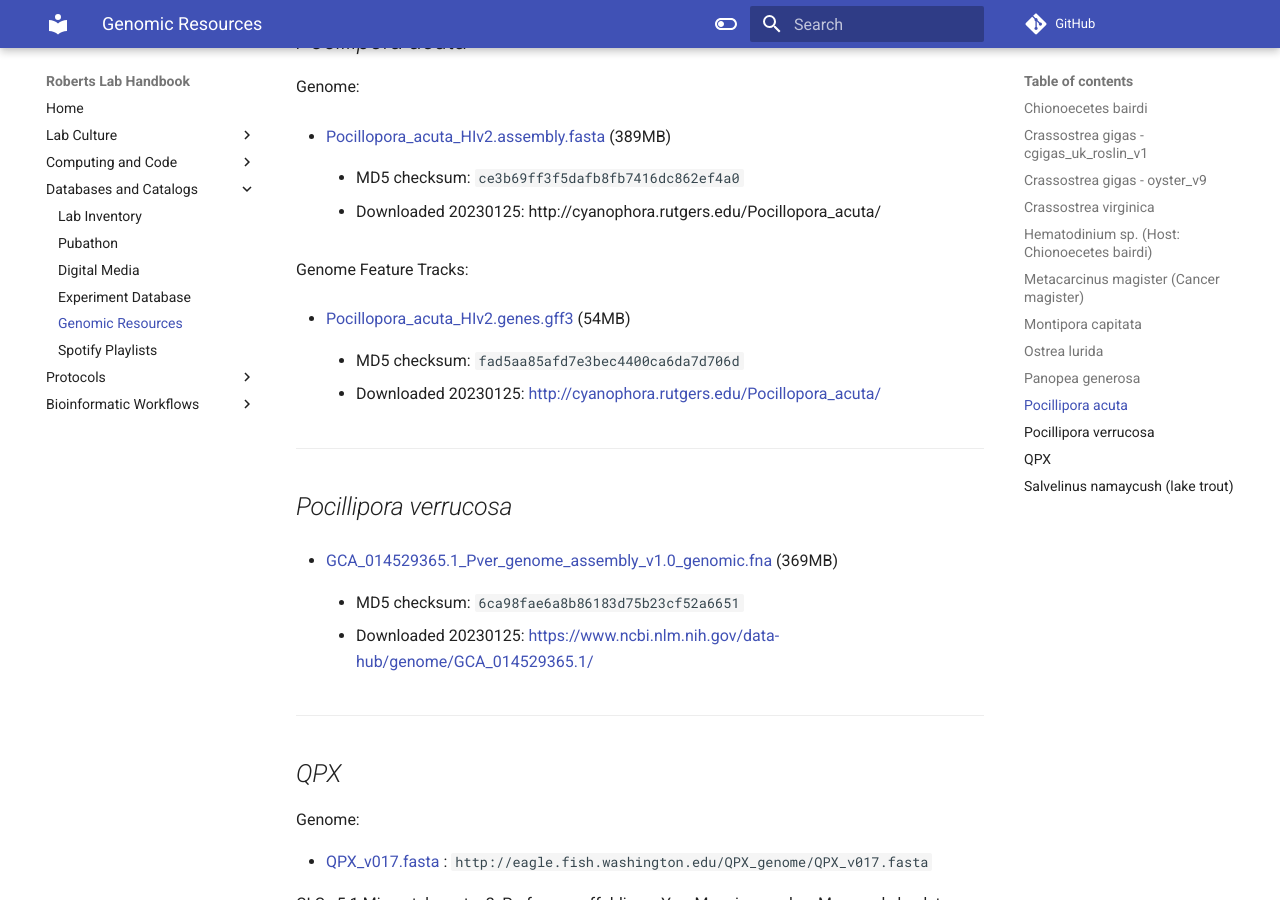
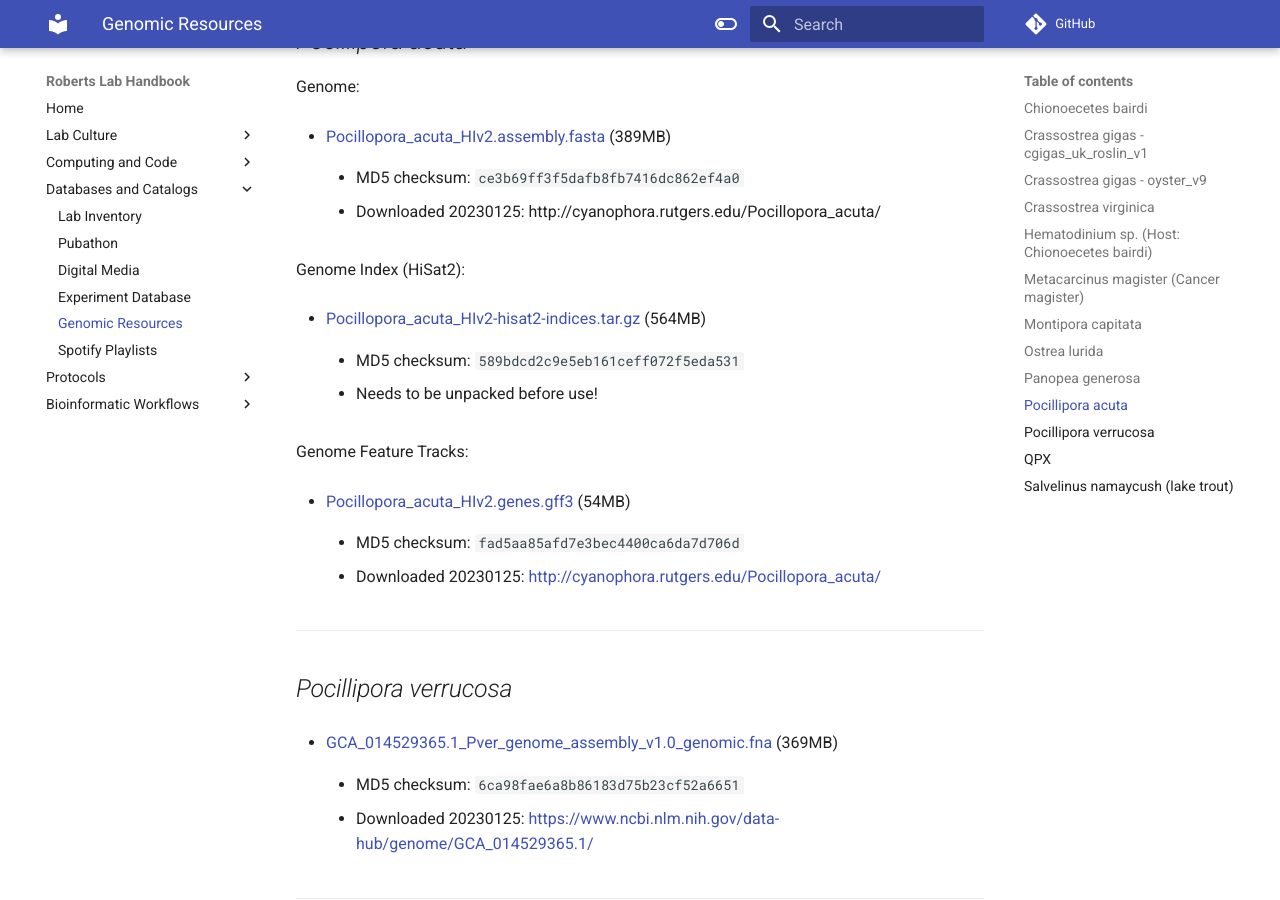
Before and after one commit to RobertsLab/resources, an MkDocs documentation site: the page built from docs/Genomic-Resources.md, in a window 1280 px wide and 900 px high, scrolled down 16538 px. Built offline with MkDocs 1.6.1 and Material for MkDocs 9.7.7, drawn with Linux system fonts in a browser that asks for light colours; comment, search, counter and statistics services are not loaded.

Commit message:
add P.acuta HiSat2 genome index

```diff
--- a/docs/Genomic-Resources.md
+++ b/docs/Genomic-Resources.md
@@ -758,6 +758,14 @@ Genome:
 
     - Downloaded 20230125: http://cyanophora.rutgers.edu/Pocillopora_acuta/
 
+Genome Index (HiSat2):
+
+  - [Pocillopora_acuta_HIv2-hisat2-indices.tar.gz](https://gannet.fish.washington.edu/Atumefaciens/20230126-pacu-HIv2-hisat2-build-index/Pocillopora_acuta_HIv2-hisat2-indices.tar.gz) (564MB)
+
+    - MD5 checksum: `589bdcd2c9e5eb161ceff072f5eda531`
+
+    - Needs to be unpacked before use!
+
 Genome Feature Tracks:
 
   - [Pocillopora_acuta_HIv2.genes.gff3](https://owl.fish.washington.edu/halfshell/genomic-databank/Pocillopora_acuta_HIv2.genes.gff3) (54MB)
```
